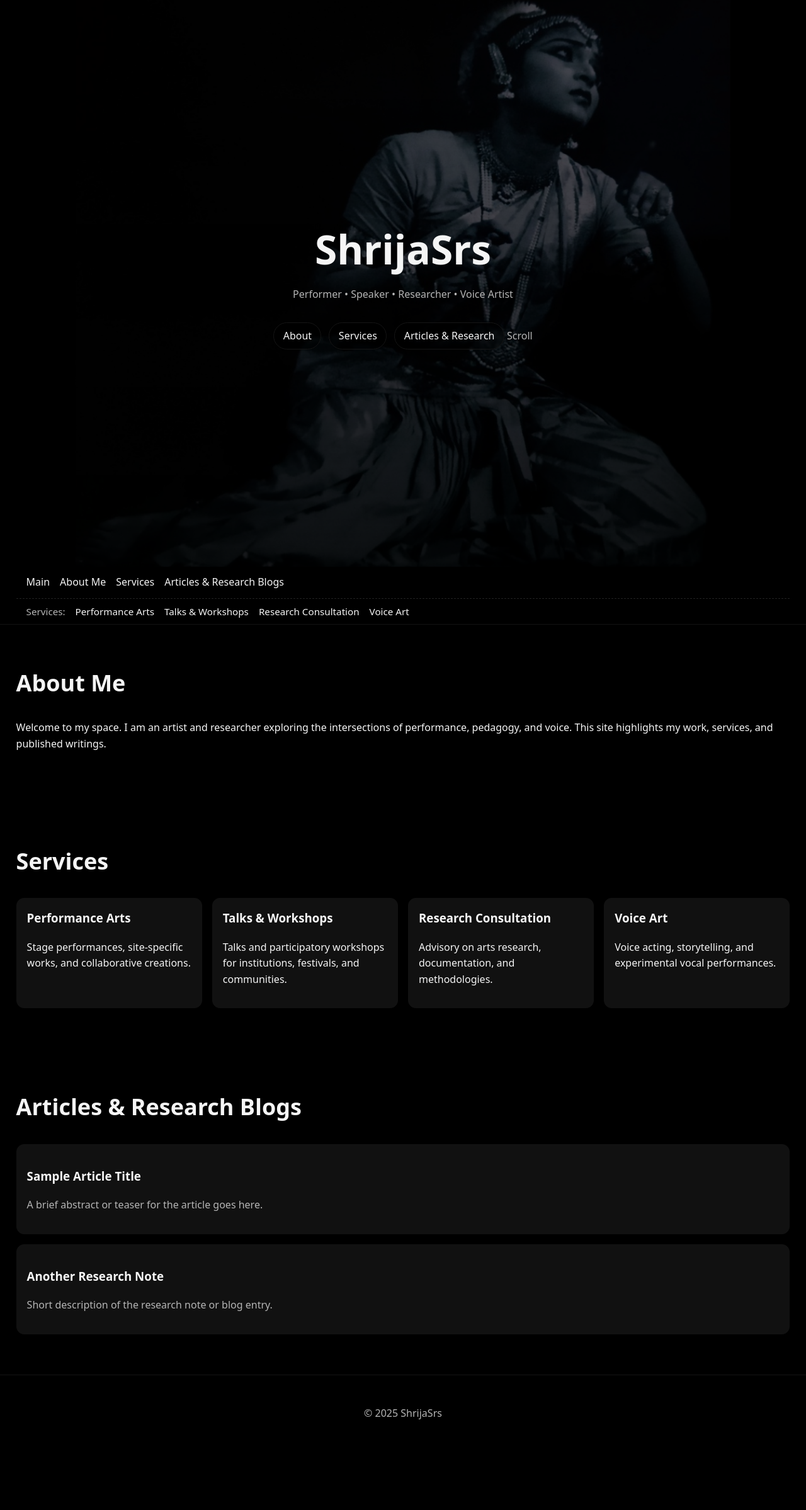
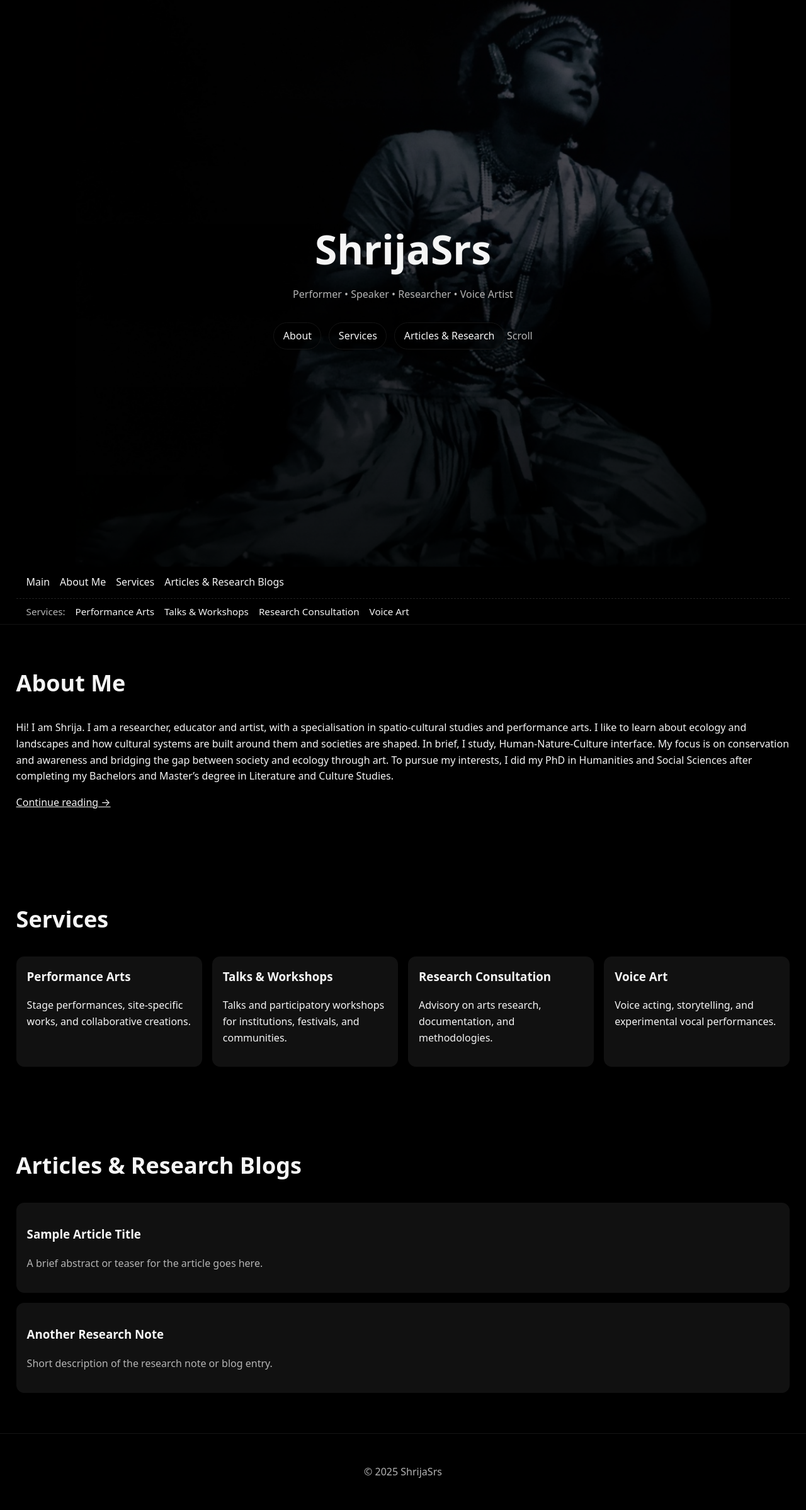
Before and after one commit to techunderfive/Bharatnatyam-Srs, a Jekyll site: the page built from index.html, in a window 1280 px wide. Shown: the whole page at 63% size. Built offline with Jekyll 4.4.1, drawn with Linux system fonts in a browser that asks for light colours; before the commit the page ends 2305 px from its top, so only the background shows below that.

Commit message:
Add About page with extended bio, photos, and link from home; add gallery styles

```diff
--- a/assets/css/style.css
+++ b/assets/css/style.css
@@ -72,3 +72,14 @@
 
 /* SMALL ENHANCEMENTS */
 html { scroll-behavior: smooth; }
+
+/* GALLERY */
+.gallery {
+  display: grid;
+  grid-template-columns: repeat(auto-fit, minmax(240px, 1fr));
+  gap: 1rem;
+  margin-top: 1.5rem;
+}
+.gallery figure { margin: 0; background: var(--card); border: 1px solid #121212; border-radius: 12px; overflow: hidden; }
+.gallery img { width: 100%; height: auto; display: block; }
+.gallery figcaption { padding: .5rem .75rem; color: var(--muted); }
--- a/index.html
+++ b/index.html
@@ -12,7 +12,7 @@
     <h1 class="hero__title">ShrijaSrs</h1>
     <p class="hero__subtitle">Performer • Speaker • Researcher • Voice Artist</p>
     <nav class="hero__nav" aria-label="Primary">
-      <a href="#about">About</a>
+      <a href="about/">About</a>
       <a href="#services">Services</a>
       <a href="#articles">Articles & Research</a>
     </nav>
@@ -23,7 +23,7 @@
 <nav class="section-nav" aria-label="Section navigation">
   <div class="container">
     <a href="#main">Main</a>
-    <a href="#about">About Me</a>
+    <a href="about/">About Me</a>
     <a href="#services">Services</a>
     <a href="#articles">Articles & Research Blogs</a>
   </div>
@@ -41,8 +41,10 @@
   <div class="container">
     <h2>About Me</h2>
     <p>
-      Welcome to my space. I am an artist and researcher exploring the intersections of performance,
-      pedagogy, and voice. This site highlights my work, services, and published writings.
+      Hi! I am Shrija. I am a researcher, educator and artist, with a specialisation in spatio-cultural studies and performance arts. I like to learn about ecology and landscapes and how cultural systems are built around them and societies are shaped. In brief, I study, Human-Nature-Culture interface. My focus is on conservation and awareness and bridging the gap between society and ecology through art. To pursue my interests, I did my PhD in Humanities and Social Sciences after completing my Bachelors and Master’s degree in Literature and Culture Studies.
+    </p>
+    <p>
+      <a href="about/" style="text-decoration:underline;">Continue reading →</a>
     </p>
   </div>
 </section>
```
Also changed, not shown: about/index.html (added, +36 -0 lines).
